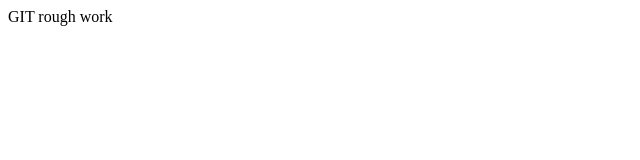
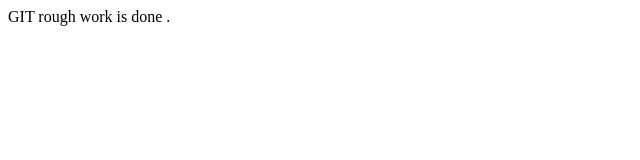
Before and after one commit to Sunnysultan/HTML-file, a plain HTML site: page index.html in a window 1280 px wide. Shown: the full height of the page, 0-640 px from the left. Drawn offline with Linux system fonts and the light colour scheme.

Commit message:
i change olsd text to new one.

```diff
--- a/index.html
+++ b/index.html
@@ -6,6 +6,6 @@
     <title>Git practice</title>
 </head>
 <body>
-    GIT rough work
+    GIT rough work is done .
 </body>
 </html>
```
